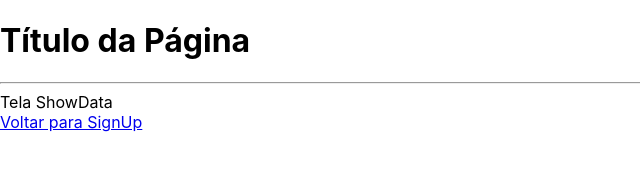
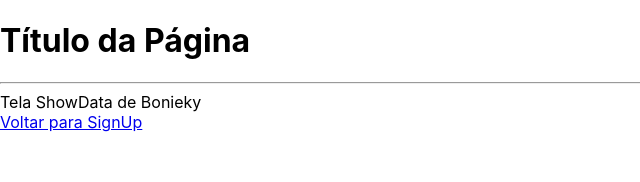
Before and after one commit to SergioFilho18/Modulo14--ContextAPI-na-Pr-tica, a React (Create React App) app: page /exibir in a window 1280 px wide. Shown: the top 182 px of the page, without its empty margins (0-640 px from the left). Built offline with nearby package versions, Linux system fonts and the light colour scheme.

Commit message:
feat(components): use Context data in ShowData and SignUp

```diff
--- a/src/pages/ShowData.tsx
+++ b/src/pages/ShowData.tsx
@@ -1,10 +1,13 @@
+import { useContext } from 'react';
 import { Link } from "react-router-dom"
+import { Context } from '../contexts/Context';
 
 export const ShowData = () => {
+    const data = useContext(Context);
     return (
-        <div>Tela ShowData
+        <div>
+            Tela ShowData de {data.name}
             <br />
-
             <Link to="/">Voltar para SignUp</Link>
         </div>
     )
--- a/src/pages/SignUp.tsx
+++ b/src/pages/SignUp.tsx
@@ -1,12 +1,15 @@
+import { useContext } from 'react';
 import { Link } from "react-router-dom"
 
+import { Context } from '../contexts/Context';
+
 export const SignUp = () => {
+    const { name, age } = useContext(Context);
+
     return (
-        <div>Tela SignUp
+        <div>Tela SignUp de {name} que tem {age} anos
             <br/>
             <Link to="/exibir">Ir para ShowData</Link>
         </div>
-
-
-    )
+    );
 }
```
